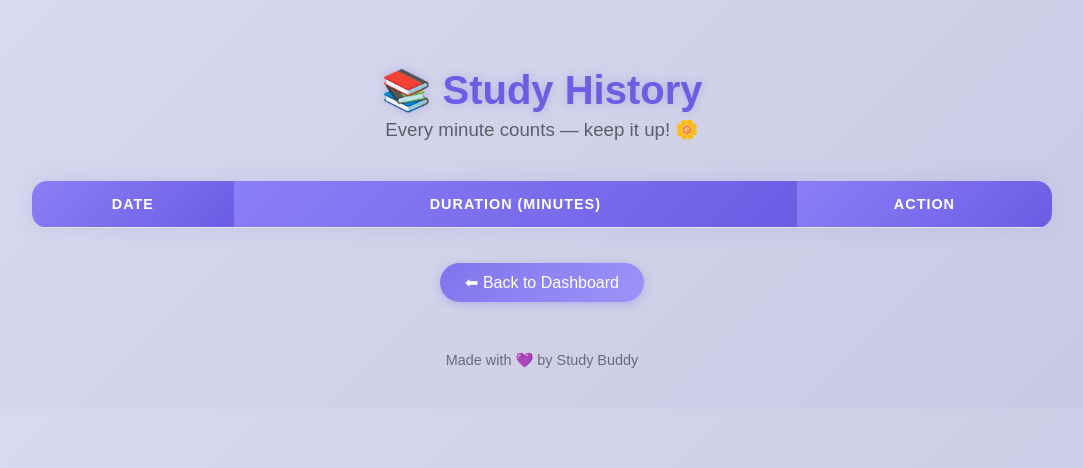
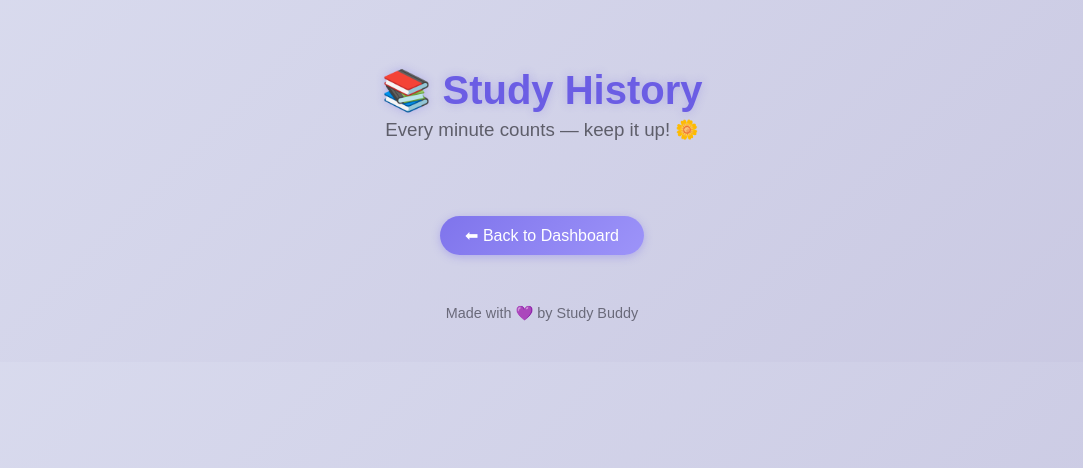
Before and after one commit to FaheemaTamton/Study-Buddy, a Flask app: page /history in a window 1280 px wide. Shown: the top 468 px of the page, without its empty margins (98-1181 px from the left). Run offline with Flask 3, Linux system fonts and the light colour scheme; a user stored in the database is signed in; data comes from the database, SQL or seed files in the repository; lists and menus that the app fills with data are empty.

Commit message:
Update study buddy

```diff
--- a/templates/history.html
+++ b/templates/history.html
@@ -128,24 +128,6 @@
     <h1>📚 Study History</h1>
     <h3>Every minute counts — keep it up! 🌼</h3>
 
-    <table>
-        <tr>
-            <th>Date</th>
-            <th>Duration (minutes)</th>
-            <th>Action</th>
-        </tr>
-        {% for s in sessions %}
-        <tr>
-            <td>{{ s.date }}</td>
-            <td>{{ s.duration }}</td>
-            <td>
-                <a href="{{ url_for('delete_session', id=s.id) }}">
-                    <button class="button">Delete</button>
-                </a>
-            </td>
-        </tr>
-        {% endfor %}
-    </table>
 
     <a href="{{ url_for('index') }}" class="back-btn">⬅ Back to Dashboard</a>
 
```
